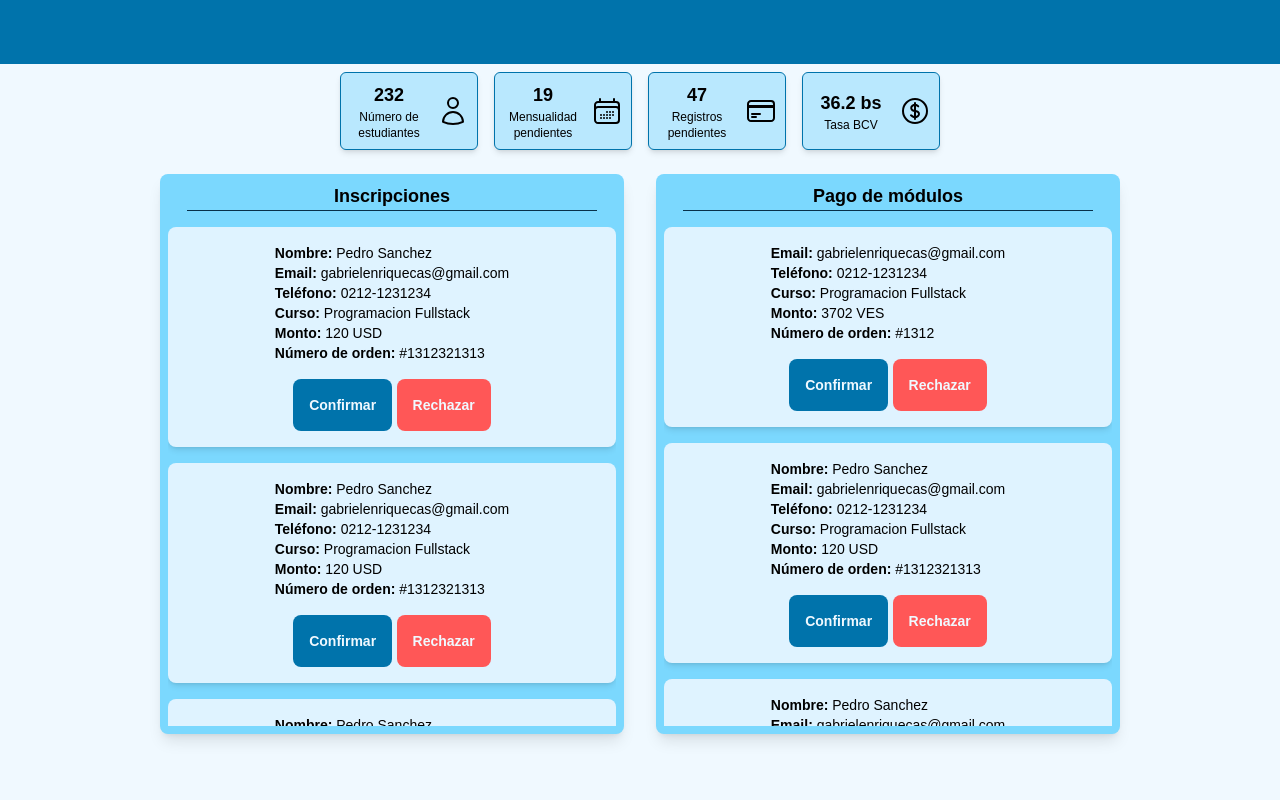
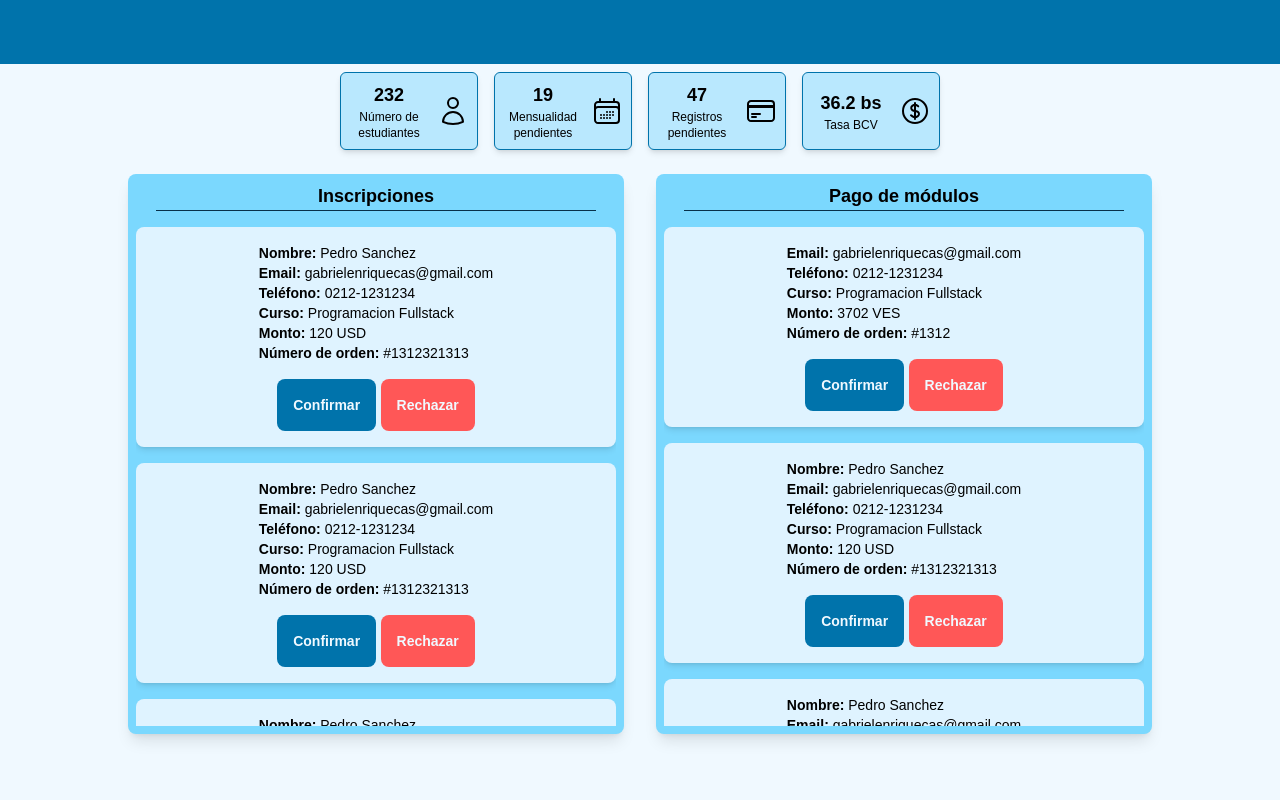
Before and after one commit to GabrielCastroV/Virtual-Assistant-Web, a website: page views/dashboard/index.html in a window 1280 px wide. Drawn offline with Linux system fonts and the light colour scheme.

Commit message:
responsive added

```diff
--- a/views/dashboard/index.html
+++ b/views/dashboard/index.html
@@ -36,7 +36,7 @@
         <h2 id="text-loader" class="font-extrabold text-2xl text-allports-900">Cargando contenido...</h2>
     </div>
     <div id="main-container" class="h-full pt-16 flex flex-col items-center justify-center gap-12 md:flex-row w-full">
-        <div id="container" class=" w-full mb-8 md:mb-0 md:w-3/4 md:h-2/4 flex justify-between items-center flex-col gap-4">
+        <div id="container" class=" w-full mb-8 md:mb-0 md:w-11/12 lg:w-4/5 md:h-2/4 flex justify-between items-center flex-col gap-4">
             <div id="students-info" class="w-full flex flex-wrap justify-center gap-4 p-2">
                 <div id="numbers-students" class="p-2 border-allports-700 border gap-2 rounded-md bg-allports-200 shadow-md flex justify-center items-center">
                     <div class="flex flex-col justify-center items-center w-20">
```
Also changed, not shown: views/styles/output.css.
